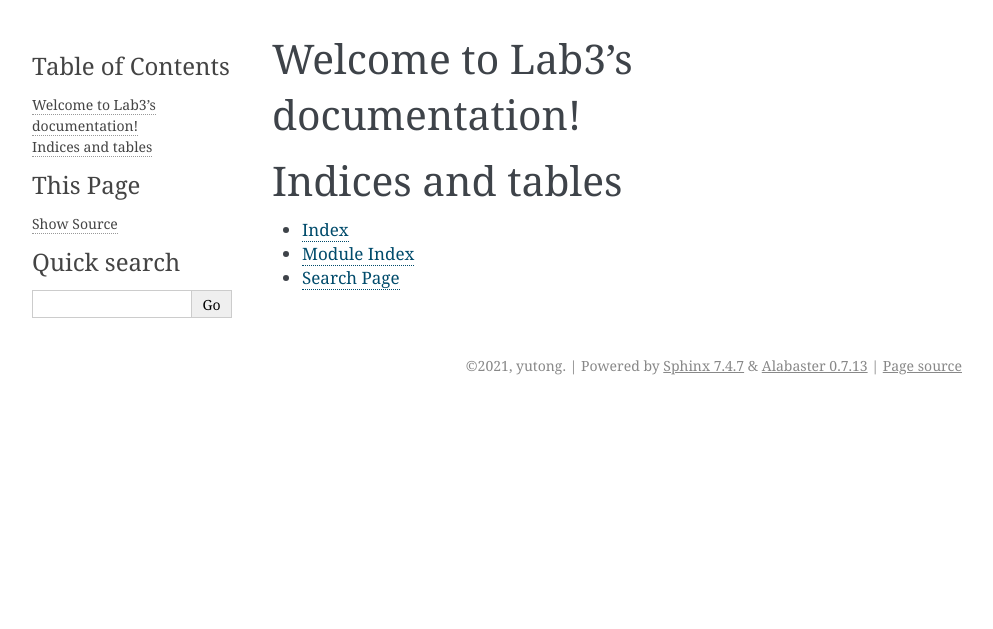
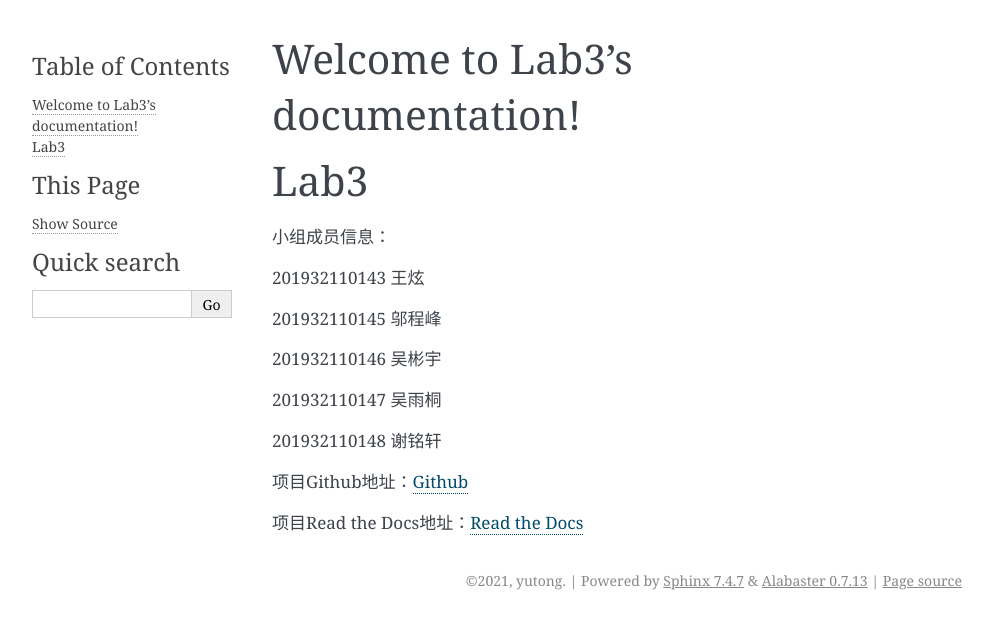
Before and after one commit to Steven-Yutong/Lab3, a Sphinx documentation site: the page built from docs/source/index.rst, in a window 1280 px wide. Shown: the top 629 px of the page, without its empty margins (148-1141 px from the left). Built offline with Sphinx 7.4.7, drawn with Linux system fonts in a browser that asks for light colours.

Commit message:
Update index.rst

```diff
--- a/docs/source/index.rst
+++ b/docs/source/index.rst
@@ -13,9 +13,21 @@ Welcome to Lab3's documentation!
 
 
 
-Indices and tables
-==================
+Lab3
+=============================
 
-* :ref:`genindex`
-* :ref:`modindex`
-* :ref:`search`
+小组成员信息：
+
+201932110143 王炫
+
+201932110145 邬程峰
+
+201932110146 吴彬宇
+
+201932110147 吴雨桐
+
+201932110148 谢铭轩
+
+项目Github地址：\ `Github <https://github.com/Steven-Yutong/PhotoString.git>`__
+
+项目Read the Docs地址：\ `Read the Docs <https://photostring-yutong.readthedocs.io/zh/latest/>`__
```
